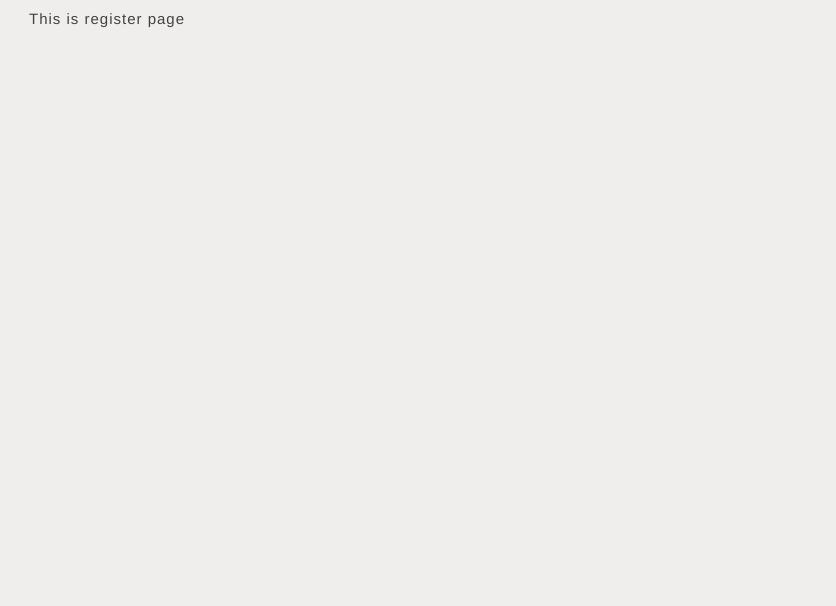
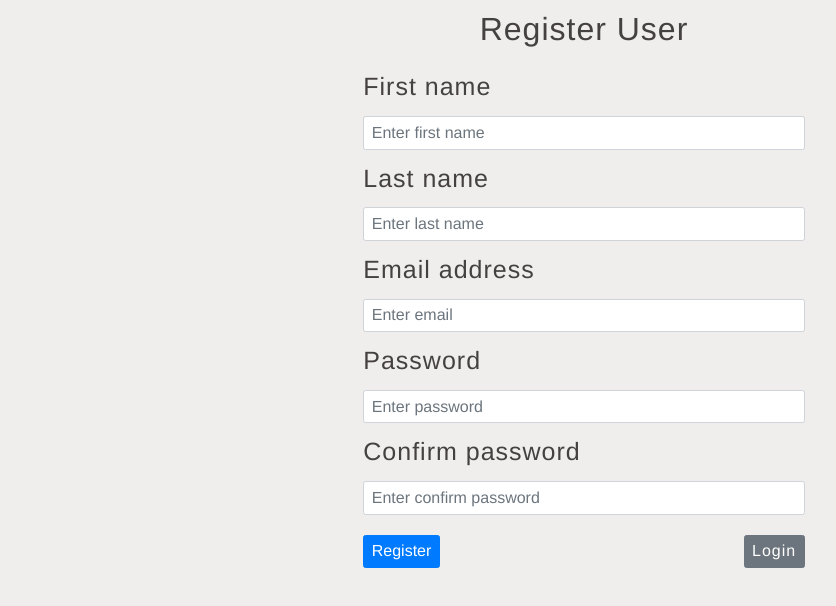
Before and after one commit to jamesoyanna/React-Bank-App, a React (Create React App) app: page /register in a window 1280 px wide. Shown: the top 606 px of the page, without its empty margins (56-892 px from the left). Built offline with nearby package versions, Linux system fonts and the light colour scheme.

Commit message:
Created register page

```diff
--- a/src/components/Login.jsx
+++ b/src/components/Login.jsx
@@ -3,8 +3,6 @@ import { connect } from "react-redux";
 import { Link } from "react-router-dom";
 import { Form, Button } from "react-bootstrap";
 import { validateFields } from "../utils/common";
-
-
 
 
 class Login extends Component {
@@ -92,4 +90,4 @@ handleInputChange = (e) =>{
     }
 }
 
-export default Login;
+export default connect()(Login);
--- a/src/components/Register.jsx
+++ b/src/components/Register.jsx
@@ -1,11 +1,135 @@
-import React from 'react';
+import React, { Component } from 'react';
+import { connect } from 'react-redux';
+import { Form, Button } from 'react-bootstrap'
+import { Link} from 'react-router-dom';
+import { validateFields } from './../utils/common';
 
-const Register = () => {
+
+class Register extends Component {
+  state = {
+    first_name: "",
+    last_name: "",
+    email: "",
+    password: "",
+    cpassword: "",
+    successMsg: "",
+    errorMsg: "",
+    isSubmitted: false,
+  };
+
+  registerUser = (event) => {
+    event.preventDefault();
+    const { first_name, last_name, email, password, cpassword } = this.state;
+
+    const fieldsToValidate = [
+      { first_name },
+      { last_name },
+      { email },
+      { password },
+      { cpassword },
+    ];
+
+    const allFieldsEntered = validateFields(fieldsToValidate);
+    if (!allFieldsEntered) {
+      this.setState({
+        errorMsg: {
+          signup_error: "Please enter all the fields.",
+        },
+      });
+    } else {
+      if (password !== cpassword) {
+        this.setState({
+          errorMsg: {
+            signup_error: "Password and confirm password does not match.",
+          },
+        });
+      } else {
+        this.setState({ isSubmitted: true });
+      }
+    }
+  };
+
+  handleInputChange = (event) => {
+    const { name, value } = event.target;
+    this.setState({
+      [name]: value,
+    });
+  };
+
+  render() {
+    const { errorMsg, successMsg, isSubmitted } = this.state;
     return (
-        <div>
-            <h4>This is register page</h4>
+      <div className="login-page">
+        <h2>Register User</h2>
+        <div className="login-form">
+          <Form onSubmit={this.registerUser}>
+            {errorMsg && errorMsg.signup_error ? (
+              <p className="errorMsg centered-message">
+                {errorMsg.signup_error}
+              </p>
+            ) : (
+              isSubmitted && (
+                <p className="successMsg centered-message">{successMsg}</p>
+              )
+            )}
+            <Form.Group controlId="first_name">
+              <Form.Label>First name</Form.Label>
+              <Form.Control
+                type="text"
+                name="first_name"
+                placeholder="Enter first name"
+                onChange={this.handleInputChange}
+              />
+            </Form.Group>
+            <Form.Group controlId="last_name">
+              <Form.Label>Last name</Form.Label>
+              <Form.Control
+                type="text"
+                name="last_name"
+                placeholder="Enter last name"
+                onChange={this.handleInputChange}
+              />
+            </Form.Group>
+            <Form.Group controlId="email">
+              <Form.Label>Email address</Form.Label>
+              <Form.Control
+                type="email"
+                name="email"
+                placeholder="Enter email"
+                onChange={this.handleInputChange}
+              />
+            </Form.Group>
+            <Form.Group controlId="password">
+              <Form.Label>Password</Form.Label>
+              <Form.Control
+                type="password"
+                name="password"
+                placeholder="Enter password"
+                onChange={this.handleInputChange}
+              />
+            </Form.Group>
+            <Form.Group controlId="cpassword">
+              <Form.Label>Confirm password</Form.Label>
+              <Form.Control
+                type="password"
+                name="cpassword"
+                placeholder="Enter confirm password"
+                onChange={this.handleInputChange}
+              />
+            </Form.Group>
+            <div className="action-items">
+              <Button variant="primary" type="submit">
+                Register
+              </Button>
+              <Link to="/" className="btn btn-secondary">
+                Login
+              </Link>
+            </div>
+          </Form>
         </div>
+      </div>
     );
+  }
 }
 
-export default Register;
+export default connect() (Register);
--- a/src/index.css
+++ /dev/null
@@ -1,13 +0,0 @@
-body {
-  margin: 0;
-  font-family: -apple-system, BlinkMacSystemFont, 'Segoe UI', 'Roboto', 'Oxygen',
-    'Ubuntu', 'Cantarell', 'Fira Sans', 'Droid Sans', 'Helvetica Neue',
-    sans-serif;
-  -webkit-font-smoothing: antialiased;
-  -moz-osx-font-smoothing: grayscale;
-}
-
-code {
-  font-family: source-code-pro, Menlo, Monaco, Consolas, 'Courier New',
-    monospace;
-}
```
Also changed, not shown: src/App.css (deleted, +0 -38 lines), src/App.js (deleted, +0 -14 lines), src/setupTests.js (deleted, +0 -5 lines).
